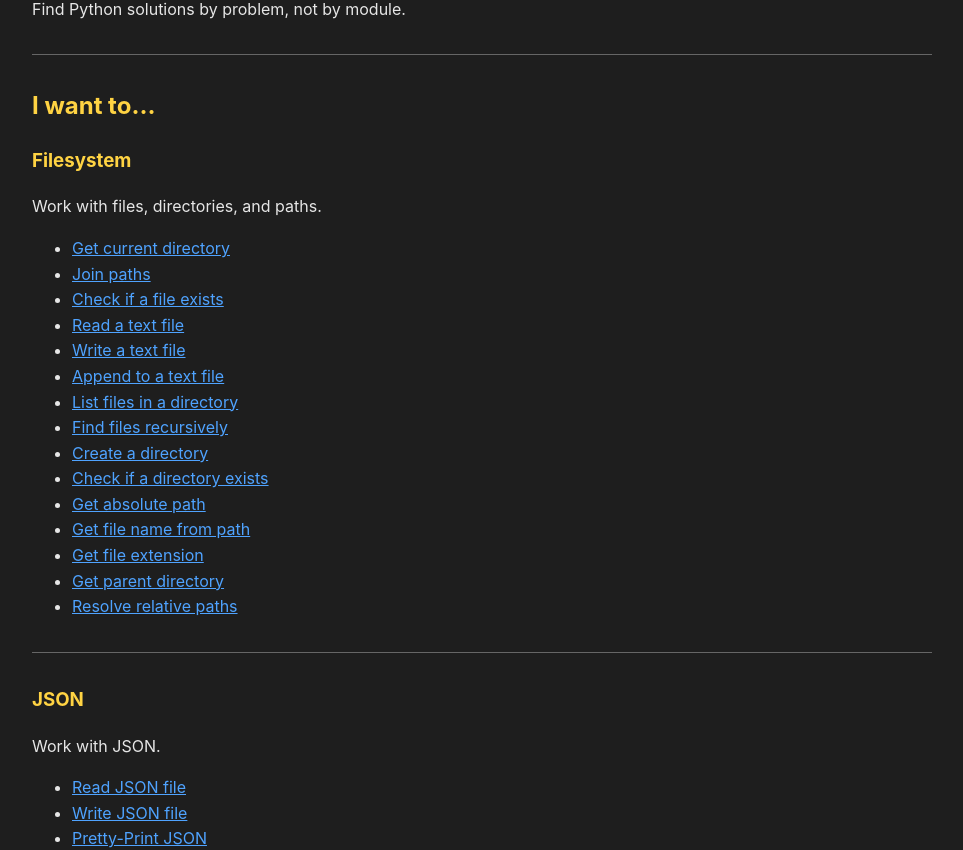
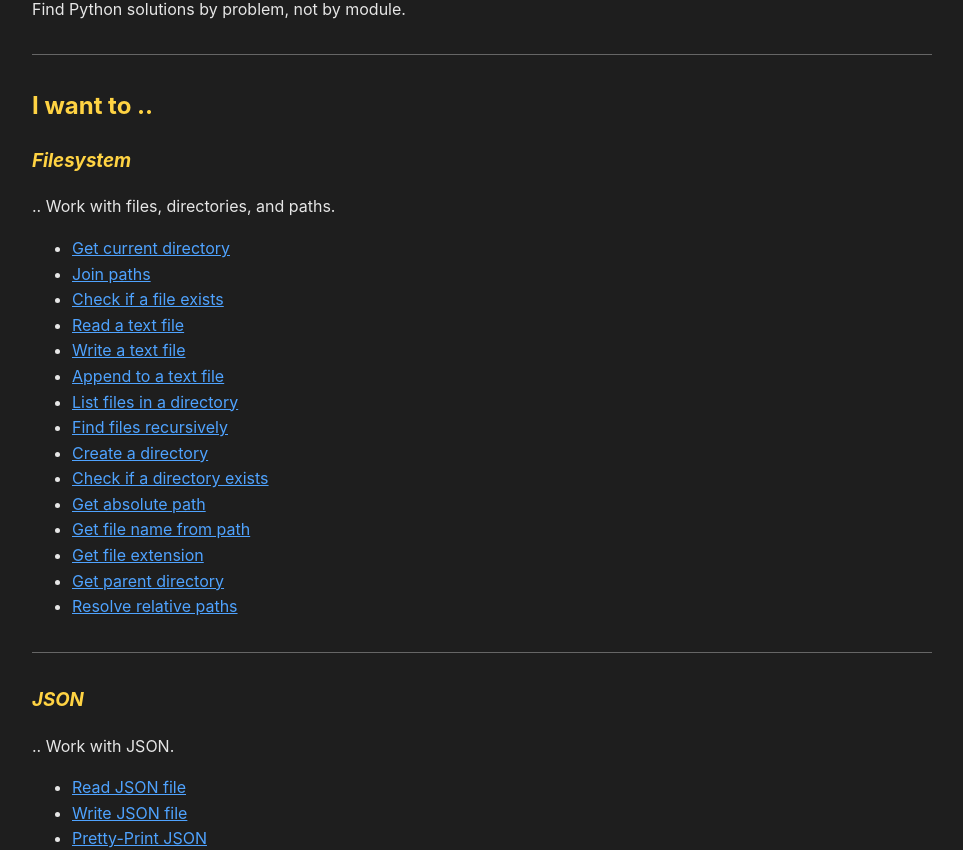
Before and after one commit to jbakchr/easier-python-docs, a Jekyll site: the page built from index.md, in a window 1280 px wide. Shown: the part 129-979 px from the top of the page, without its empty margins (158-1121 px from the left). Built offline with Jekyll 4.4.1, drawn with Linux system fonts in a browser that asks for light colours.

```diff
--- a/index.md
+++ b/index.md
@@ -6,11 +6,11 @@ Find Python solutions by problem, not by module.
 
 ---
 
-## I want to...
+## I want to ..
 
-### Filesystem
+### _Filesystem_
 
-Work with files, directories, and paths.
+.. Work with files, directories, and paths.
 
 - [Get current directory](filesystem/get-current-directory)
 - [Join paths](filesystem/join-paths)
@@ -30,9 +30,9 @@ Work with files, directories, and paths.
 
 ---
 
-### JSON
+### _JSON_
 
-Work with JSON.
+.. Work with JSON.
 
 - [Read JSON file](json/read-json-file)
 - [Write JSON file](json/write-json-file)
```
